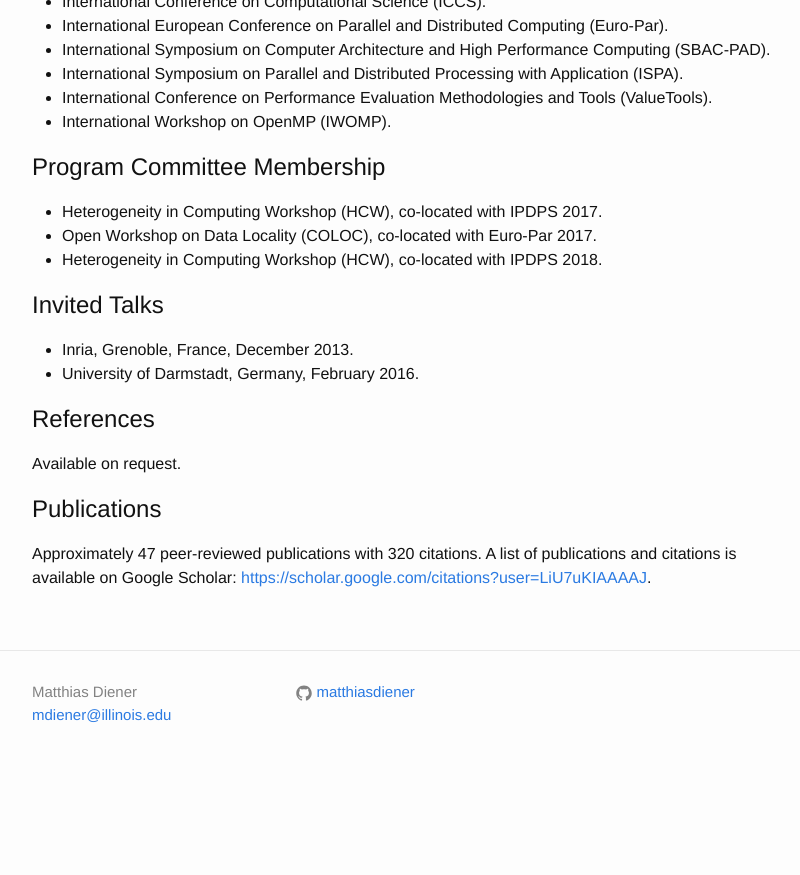
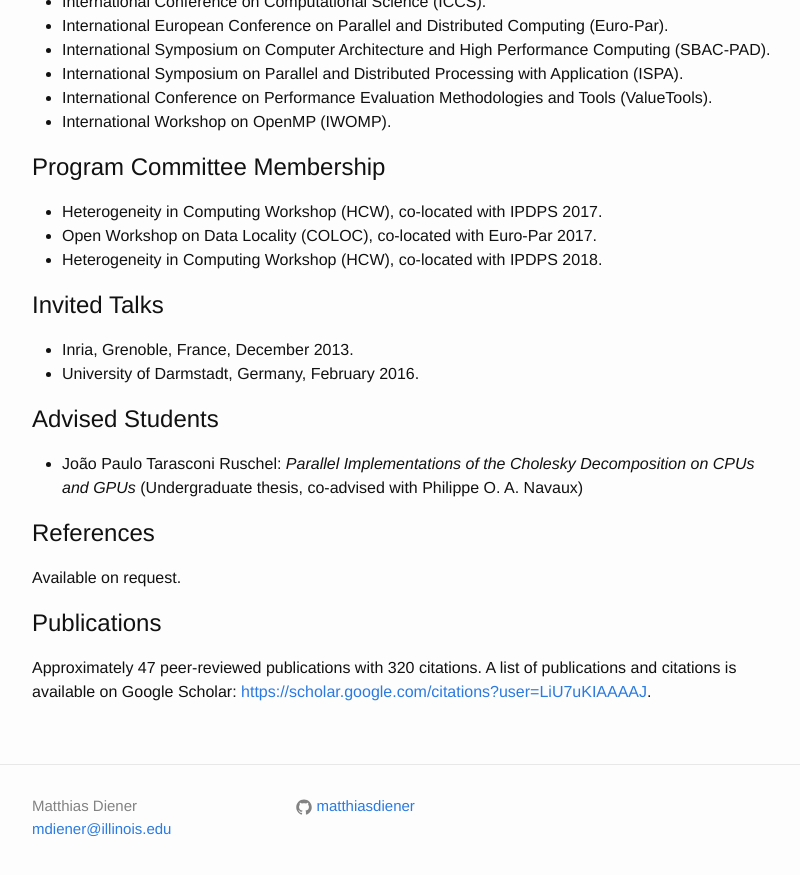
Before and after one commit to matthiasdiener/matthiasdiener.github.io, a Jekyll site: the page built from cv.md, in a window 1280 px wide and 900 px high, scrolled down 2905 px. Shown: the top 875 px of the window, without its empty margins (238-1038 px from the left). Built offline with Jekyll 4.4.1, drawn with Linux system fonts in a browser that asks for light colours; our own code applies the rules of GitHub Pages for plain Markdown files; before the commit the page ends 3691 px from its top, so only the background shows below that.

Commit message:
add advisory

```diff
--- a/cv.md
+++ b/cv.md
@@ -45,6 +45,7 @@ Urbana, IL 61801. \hfill{}<http://matthiasdiener.github.io>
 	*Berlin University of Technology (TU Berlin), Germany*.
 	Advisor: Prof. Hans-Ulrich Heiss.
 
+
 # Work Experience
 
 - **Postdoctoral researcher in Computer Science**, January 2017 -- Present.
@@ -56,6 +57,7 @@ Urbana, IL 61801. \hfill{}<http://matthiasdiener.github.io>
 	*Federal University of Rio Grande do Sul (UFRGS), Brazil* and *University of Massachusetts, Amherst*.
     - *Performance portability of parallel applications in the cloud:* Developed scheduling improvements for large parallel applications running in public clouds, taking into account network and processing speeds as well as interference from other cloud tenants. Substantial improvements of execution time and performance portability in a variety of cloud computing environments.
     - *Memory tracing:* Created efficient memory tracing mechanisms that are faster than the current state-of-the-art and can trace physical memory addresses extracted from the host system in order to differentiate concurrently running applications.
+
 
 # Teaching Experience
 
@@ -75,17 +77,20 @@ Urbana, IL 61801. \hfill{}<http://matthiasdiener.github.io>
 	- *Advanced Computer Architectures:* Graduate-level course. Developed part of the lecture material. Responsible for part of the lectures, lab and homework assignments, and application of exams.
 	- *Parallel and Distributed Processing:* 	Graduate-level course. Developed part of the lecture material. Responsible for part of the lectures, lab and homework assignments, and exams.
 
+
 # Awards
 
 - **Best paper award** --- International Conference on Parallel, Distributed, and Network-Based Processing (PDP), 2015.
 - **Distinction (summa cum laude)** --- PhD dissertation, 2015.
 - **Award for 3^rd^ best dissertation in High Performance Computing in Brazil** --- PhD dissertation, 2016.
 
+
 # Languages
 
 - Native German speaker.
 - Fluent in English and Portuguese.
 - Working knowledge in Spanish and French.
+
 
 # Skills
 
@@ -128,6 +133,7 @@ A partial, verified record of reviews is available at <https://publons.com/autho
 - International Conference on Performance Evaluation Methodologies and Tools (ValueTools).
 - International Workshop on OpenMP (IWOMP).
 
+
 # Program Committee Membership
 
 - Heterogeneity in Computing Workshop (HCW), co-located with IPDPS 2017.
@@ -141,9 +147,15 @@ A partial, verified record of reviews is available at <https://publons.com/autho
 - University of Darmstadt, Germany, February 2016.
 
 
+# Advised Students
+
+- João Paulo Tarasconi Ruschel: *Parallel Implementations of the Cholesky Decomposition on CPUs and GPUs* (Undergraduate thesis, co-advised with Philippe O. A. Navaux)
+
+
 # References
 
 Available on request.
+
 
 # Publications
 
```
